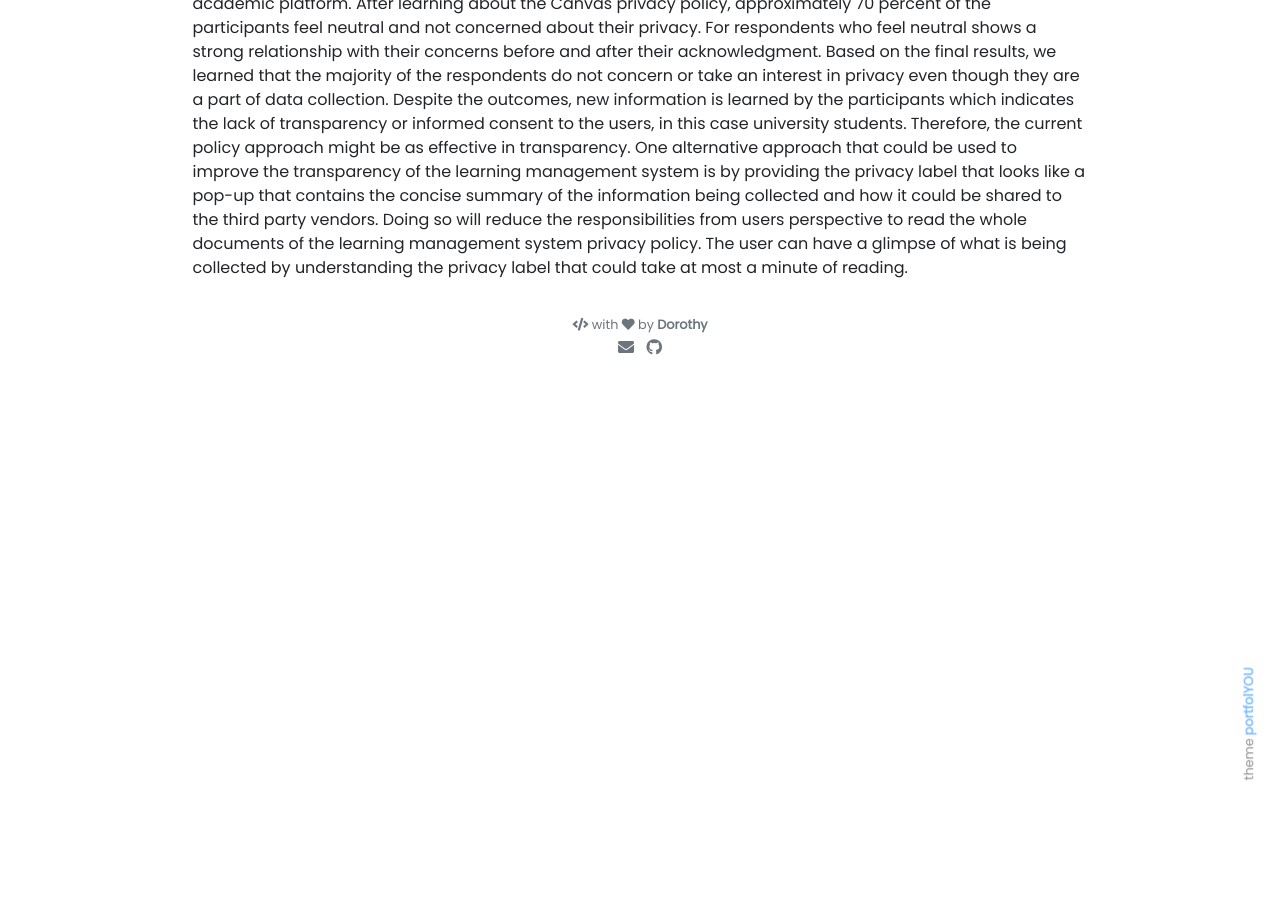
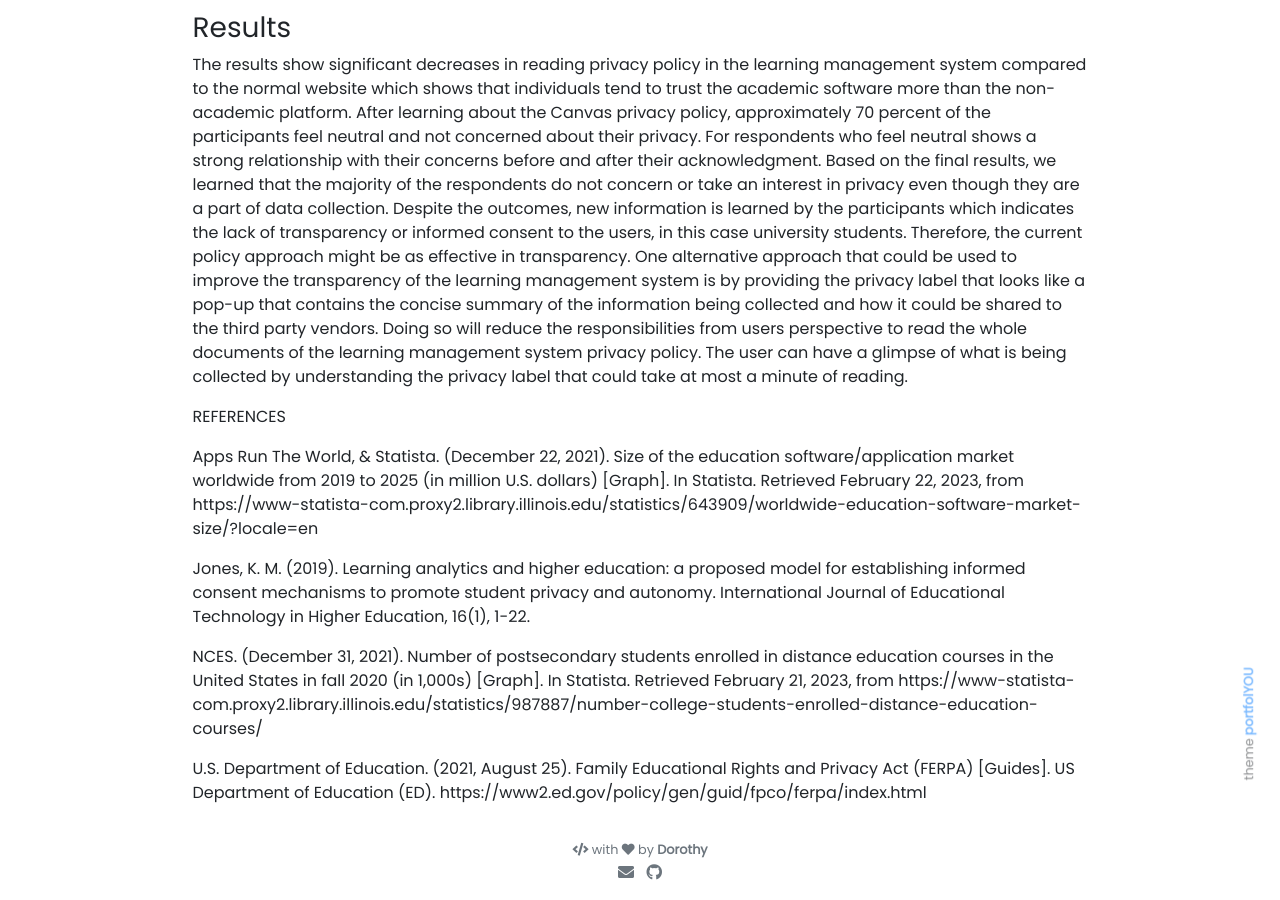
Before and after one commit to Donlapun/donlapun.github.io, a Jekyll site: the page built from _projects/LMS.md, in a window 1280 px wide and 900 px high, scrolled down 1191 px. Built offline with Jekyll 4.4.1, drawn with Linux system fonts in a browser that asks for light colours; nearby versions of some CDN libraries; before the commit the page ends 1567 px from its top, so only the background shows below that; some of the changed text lies outside the part shown.

Commit message:
Update LMS.md
adding references and dsclaimer that a part of 304

```diff
--- a/_projects/LMS.md
+++ b/_projects/LMS.md
@@ -12,6 +12,8 @@ custom_js:
 
 # Privacy concerns among university students towards Learning Management System Data Collection
 
+## This project is a part of IS304: Advanced Research Design
+
 ### Abstract
 
   After the spread of COVID-19 pandemic in 2020, universities adjust their services in order to provide students to4 continue their studies virtually. One approach is to have a learning management system with courses available for students. In this project, we identify the data collected by the learning management system that third party vendors have access to as the challenge to online learning as well as its influence on students’ concerns after the acknowledgement. We investigate each learning management that is currently at University of Illinois at Urbana-Champaign to create the list of data being collected and gather the information from the university students by using surveys to reflect their concerns. The outcomes present the individual feeling indifferent despite learning new information from the privacy policy.
@@ -24,3 +26,14 @@ custom_js:
 ### Results
   The results show significant decreases in reading privacy policy in the learning management system compared to the normal website which shows that individuals tend to trust the academic software more than the non-academic platform. After learning about the Canvas privacy policy, approximately 70 percent of the participants feel neutral and not concerned about their privacy. For respondents who feel neutral shows a strong relationship with their concerns before and after their acknowledgment.
 	Based on the final results, we learned that the majority of the respondents do not concern or take an interest in privacy even though they are a part of data collection. Despite the outcomes, new information is learned by the participants which indicates the lack of transparency or informed consent to the users, in this case university students. Therefore, the current policy approach might be as effective in transparency. One alternative approach that could be used to improve the transparency of the learning management system is by providing the privacy label that looks like a pop-up that contains the concise summary of the information being collected and how it could be shared to the third party vendors. Doing so will reduce the responsibilities from users perspective to read the whole documents of the learning management system privacy policy. The user can have a glimpse of what is being collected by understanding the privacy label that could take at most a minute of reading.
+
+
+REFERENCES
+
+Apps Run The World, & Statista. (December 22, 2021). Size of the education software/application market worldwide from 2019 to 2025 (in million U.S. dollars) [Graph]. In Statista. Retrieved February 22, 2023, from https://www-statista-com.proxy2.library.illinois.edu/statistics/643909/worldwide-education-software-market-size/?locale=en
+
+Jones, K. M. (2019). Learning analytics and higher education: a proposed model for establishing informed consent mechanisms to promote student privacy and autonomy. International Journal of Educational Technology in Higher Education, 16(1), 1-22.
+
+NCES. (December 31, 2021). Number of postsecondary students enrolled in distance education courses in the United States in fall 2020 (in 1,000s) [Graph]. In Statista. Retrieved February 21, 2023, from https://www-statista-com.proxy2.library.illinois.edu/statistics/987887/number-college-students-enrolled-distance-education-courses/
+
+U.S. Department of Education. (2021, August 25). Family Educational Rights and Privacy Act (FERPA) [Guides]. US Department of Education (ED). https://www2.ed.gov/policy/gen/guid/fpco/ferpa/index.html
```
